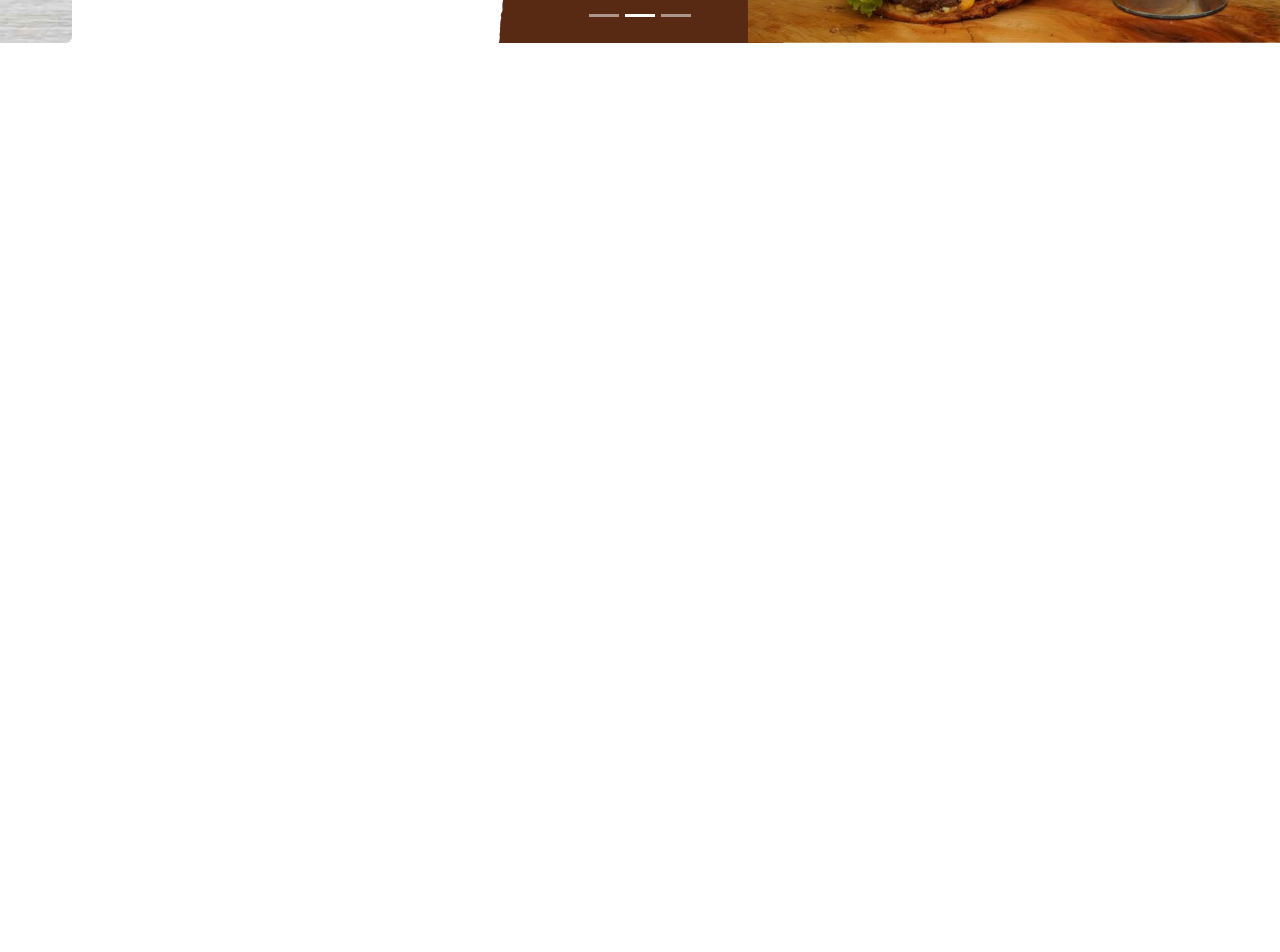
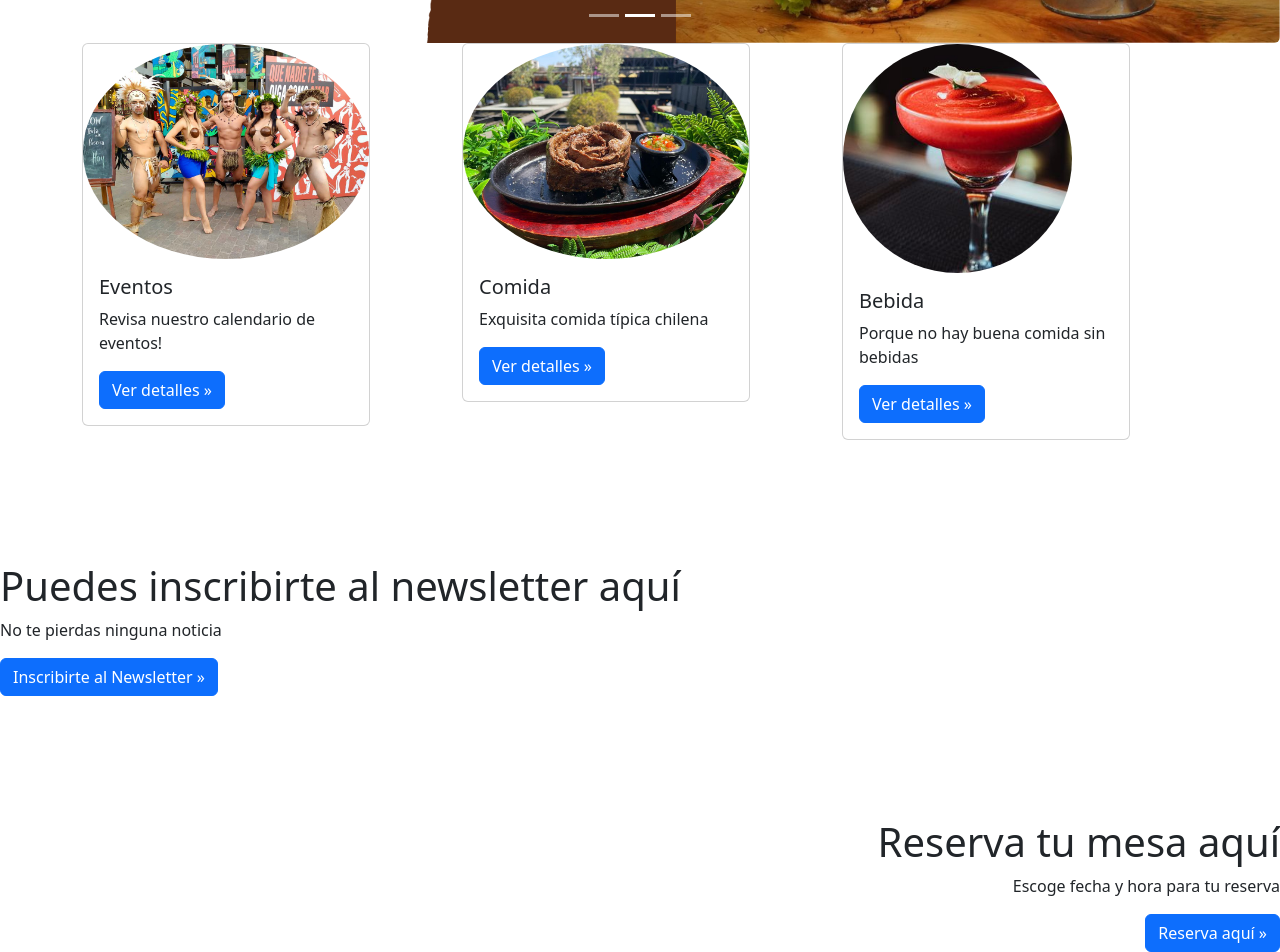
Before and after one commit to Danbravo0/Proyecto_Software_Design, a React (Create React App) app: page / in a window 1280 px wide. Shown: the part 346-1298 px from the top of the page. Before the commit the page ends 800 px from the top, so only its background shows below. Built offline with nearby package versions, Linux system fonts and the light colour scheme.

Commit message:
Full React

```diff
--- a/src/App.js
+++ b/src/App.js
@@ -4,7 +4,9 @@ import { Navbar1 } from './components/Navbar1';
 import { Car } from './components/Car';
 import { Terms } from './components/Terms';
 import {Route, Routes} from 'react-router-dom';
-
+import { TripleColumnbutton } from './components/TripleColumnbutton';
+import { Modal1 } from './components/NewsletterModal';
+import { Modal2 } from './components/ReservationModal';
 // // Componente principal
 //El archivo tiene el mismo nombre que la funcion
 
@@ -13,9 +15,10 @@ export const App = () => {
     <div>
       <Navbar1/>
       <Routes>
-        <Route  path = "/" element = {<> <Car/></>}/>
+        <Route  path = "/" element = {<> <Car/> <TripleColumnbutton/> <Modal1/> <Modal2/> </>}/>
         {/* <Route  path = "/" element = {<> <Car/> <Terms/> </>}/> */}
         <Route  path = "/terms" element = {<Terms/>}/>
+
       </Routes>
     </div>
   )
--- a/src/components/Car.jsx
+++ b/src/components/Car.jsx
@@ -3,7 +3,7 @@ import Carousel from 'react-bootstrap/Carousel';
 import Image from 'react-bootstrap/Image';
 import imagen_car_1 from "../resources/background.png";
 import imagen_car_2 from "../resources/hamburguesa_resize.png";
-import imagen_car_3 from "../resources/papas_resize.png";
+import imagen_car_3 from "../resources/papas_resize.PNG";
 
 export const Car = () => {
 
--- /dev/null
+++ b/src/components/NewsletterModal.jsx
@@ -0,0 +1,53 @@
+import React, { useState } from 'react';
+import Button from 'react-bootstrap/Button';
+import Modal from 'react-bootstrap/Modal';
+import Form from 'react-bootstrap/Form';
+
+export const Modal1 = () => {
+
+  const [show, setShow] = useState(false);
+
+  const handleClose = () => setShow(false);
+  const handleShow = () => setShow(true);
+
+  return (
+    <>
+    <div style={{marginTop: "122px"}}>
+    <h1> Puedes inscribirte al newsletter aquí</h1>
+    <p > No te pierdas ninguna noticia</p>
+      <Button variant="primary" onClick={handleShow}>
+        Inscribirte al Newsletter »
+      </Button>
+
+      <Modal show={show} onHide={handleClose}>
+        <Modal.Header closeButton>
+          <Modal.Title>Inscripción al newsletter</Modal.Title>
+        </Modal.Header>
+        <Modal.Body>
+
+        <Form>
+      <Form.Group className="mb-3" controlId="formBasicEmail">
+        <Form.Label>Email</Form.Label>
+        <Form.Control type="email" placeholder="Ingrese email" />
+      </Form.Group>
+
+      <Form.Group className="mb-3" controlId="formBasicName">
+        <Form.Label>Nombre</Form.Label>
+        <Form.Control type="Name" placeholder="Ingrese Nombre" />
+      </Form.Group>
+        </Form>
+
+        </Modal.Body>
+        <Modal.Footer>
+          <Button variant="secondary" onClick={handleClose}>
+            Cancelar
+          </Button>
+          <Button variant="primary" onClick={handleClose}>
+            Enviar
+          </Button>
+        </Modal.Footer>
+      </Modal>
+      </div>
+    </>
+  );
+}
--- /dev/null
+++ b/src/components/ReservationModal.jsx
@@ -0,0 +1,80 @@
+import React, { useState } from 'react';
+import Button from 'react-bootstrap/Button';
+import Modal from 'react-bootstrap/Modal';
+import Form from 'react-bootstrap/Form';
+
+export const Modal2 = () => {
+
+  const [show, setShow] = useState(false);
+
+  const handleClose = () => setShow(false);
+  const handleShow = () => setShow(true);
+
+  return (
+    <>
+    <div style={{marginTop: "122px"}}>
+    <h1 style={{textAlign: "right"}}> Reserva tu mesa aquí</h1>
+    <p style={{textAlign: "right"}}> Escoge fecha y hora para tu reserva</p>
+      <Button variant="primary" onClick={handleShow} style={{float: 'right'}}>
+        Reserva aquí »
+      </Button>
+
+      <Modal show={show} onHide={handleClose}>
+        <Modal.Header closeButton>
+          <Modal.Title>Reserva</Modal.Title>
+        </Modal.Header>
+        <Modal.Body>
+
+        <Form>
+        <Form.Group className="mb-3" controlId="formBasicName2">
+        <Form.Label>Nombre </Form.Label>
+        <Form.Control type="Name" placeholder="Ingrese Nombre" />
+      </Form.Group>
+
+      <Form.Group className="mb-3" controlId="formBasicEmail2">
+        <Form.Label>Email</Form.Label>
+        <Form.Control type="email" placeholder="Ingrese email" />
+      </Form.Group>
+
+      <Form.Group className="mb-3" controlId="formNumPersonas">
+        <Form.Label>Numero de personas</Form.Label>
+        <Form.Select aria-label="Default select example">
+          <option>Elegir numero de personas</option>
+         <option value="1">1</option>
+         <option value="2">2</option>
+         <option value="3">3</option>
+         <option value="4">4</option>
+         <option value="5">5</option>
+         <option value="6">6</option>
+         <option value="7">7</option>
+         <option value="8">8</option>
+         <option value="9">9</option>
+         </Form.Select>
+      </Form.Group>
+
+      <Form.Group className="mb-3" controlId="formHora">
+        <Form.Label>Hora</Form.Label>
+        <Form.Control type="Hora" placeholder="Ingrese hora para la reserva" />
+      </Form.Group>
+
+      <Form.Group controlId="duedate">
+        <Form.Label>Fecha</Form.Label>
+        <Form.Control type="date" name="duedate" placeholder="Due date" />
+      </Form.Group>
+
+        </Form>
+
+        </Modal.Body>
+        <Modal.Footer>
+          <Button variant="secondary" onClick={handleClose}>
+            Cancelar
+          </Button>
+          <Button variant="primary" onClick={handleClose}>
+            Enviar
+          </Button>
+        </Modal.Footer>
+      </Modal>
+      </div>
+    </>
+  );
+}
--- /dev/null
+++ b/src/components/TripleColumnbutton.jsx
@@ -0,0 +1,56 @@
+import Container from 'react-bootstrap/Container';
+import Row from 'react-bootstrap/Row';
+import Col from 'react-bootstrap/Col';
+import Button from 'react-bootstrap/Button';
+import Card from 'react-bootstrap/Card';
+import imagen_col_1 from "../resources/eventos 1.jpg";
+import imagen_col_2 from "../resources/comida.jpg";
+import imagen_col_3 from "../resources/Bebida.jpg";
+import Image from 'react-bootstrap/Image'
+
+export function TripleColumnbutton() {
+  return (
+    <Container>
+      <Row>
+        <Col>
+        <Card style={{ width: '18rem' }}>
+      <Image src={imagen_col_1} roundedCircle="true" />
+
+      <Card.Body>
+        <Card.Title>Eventos</Card.Title>
+        <Card.Text>
+        Revisa nuestro calendario de eventos!
+        </Card.Text>
+
+        <Button variant="primary">Ver detalles »</Button>
+      </Card.Body>
+    </Card>
+    </Col>
+        <Col>
+        <Card style={{ width: '18rem' }}>
+      <Image  src={imagen_col_2} roundedCircle="true"  />
+      <Card.Body>
+        <Card.Title>Comida</Card.Title>
+        <Card.Text>
+        Exquisita comida típica chilena
+        </Card.Text>
+        <Button variant="primary">Ver detalles »</Button>
+      </Card.Body>
+    </Card>
+        </Col>
+        <Col>
+        <Card style={{ width: '18rem' }}>
+      <Image src={imagen_col_3} roundedCircle="true" width = "80%" />
+      <Card.Body>
+        <Card.Title>Bebida</Card.Title>
+        <Card.Text>
+        Porque no hay buena comida sin bebidas
+        </Card.Text>
+        <Button variant="primary">Ver detalles »</Button>
+      </Card.Body>
+    </Card>
+        </Col>
+      </Row>
+    </Container>
+  );
+}
```
